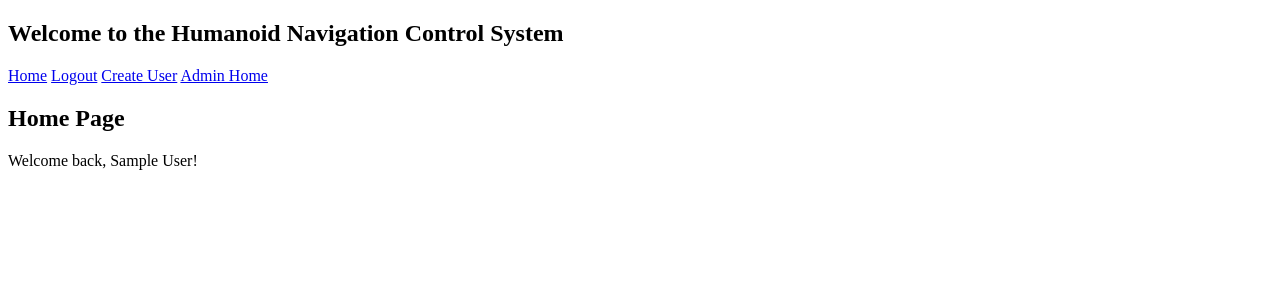
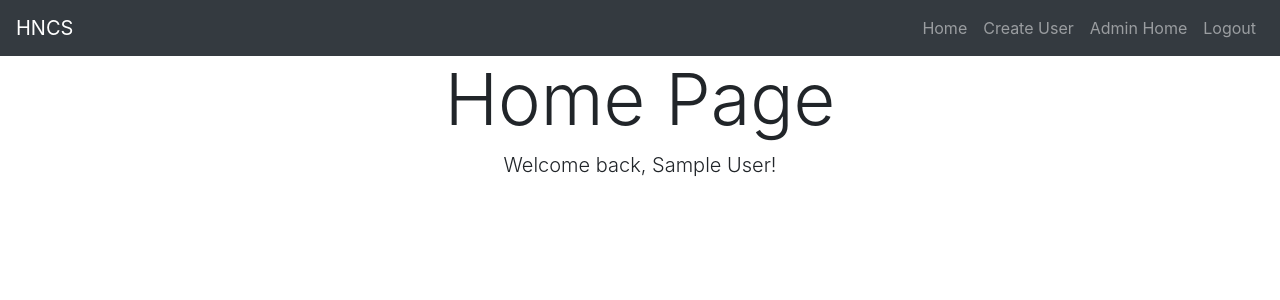
Before and after one commit to Auzzzz/SEPM-Assignment, a Flask app: page /home in a window 1280 px wide. Shown: the top 300 px of the page. Run offline with Flask 2, Linux system fonts and the light colour scheme; the visitor is signed in with stand-in values (Sample User, id 1); some libraries are stand-ins or nearby versions.

Commit message:
Updated UI

```diff
--- a/templates/header.html
+++ b/templates/header.html
@@ -3,19 +3,34 @@
 	<head>
 		<meta charset="utf-8">
 		<title>{% block title %}{% endblock %}</title>
+		<link rel="stylesheet" href="https://stackpath.bootstrapcdn.com/bootstrap/4.5.2/css/bootstrap.min.css" integrity="sha384-JcKb8q3iqJ61gNV9KGb8thSsNjpSL0n8PARn9HuZOnIxN0hoP+VmmDGMN5t9UJ0Z" crossorigin="anonymous">
 	</head>
 	<body>
-		<nav class="navtop">
-			<div>
-				<h1>Welcome to the Humanoid Navigation Control System</h1>
-                <a href="{{ url_for('home') }}"> Home</a>
-				<a href="{{ url_for('logout') }}"> Logout</a>
-				<a href="{{ url_for('adminCreateUser') }}"> Create User</a>
-				<a href="{{ url_for('adminHome') }}"> Admin Home</a>
+		<nav class="navbar navbar-expand-lg navbar-light bg-dark navbar-dark">
+			<a class="navbar-brand" href="#">HNCS</a>
+			<div class="collapse navbar-collapse" id="navbarSupportedContent">
+				<ul class="navbar-nav ml-auto">
+				<!-- <h1>Welcome to the Humanoid Navigation Control System</h1> -->
+				<li class="nav-item">
+					<a class="nav-link"  href="{{ url_for('home') }}"> Home</a>
+				</li>
+				<li class="nav-item">
+					<a  class="nav-link" href="{{ url_for('adminCreateUser') }}"> Create User</a>
+				</li>
+				<li class="nav-item">
+					<a class="nav-link"  href="{{ url_for('adminHome') }}"> Admin Home</a>
+				</li>
+				<li class="nav-item">
+					<a class="nav-link"  href="{{ url_for('logout') }}"> Logout</a>
+				</li>
+				</ul>
 			</div>
 		</nav>
 		<div>
 			{% block content %}{% endblock %}
 		</div>
 	</body>
+	<script src="https://code.jquery.com/jquery-3.5.1.slim.min.js" integrity="sha384-DfXdz2htPH0lsSSs5nCTpuj/zy4C+OGpamoFVy38MVBnE+IbbVYUew+OrCXaRkfj" crossorigin="anonymous"></script>
+<script src="https://cdn.jsdelivr.net/npm/popper.js@1.16.1/dist/umd/popper.min.js" integrity="sha384-9/reFTGAW83EW2RDu2S0VKaIzap3H66lZH81PoYlFhbGU+6BZp6G7niu735Sk7lN" crossorigin="anonymous"></script>
+<script src="https://stackpath.bootstrapcdn.com/bootstrap/4.5.2/js/bootstrap.min.js" integrity="sha384-B4gt1jrGC7Jh4AgTPSdUtOBvfO8shuf57BaghqFfPlYxofvL8/KUEfYiJOMMV+rV" crossorigin="anonymous"></script>
 </html>
--- a/templates/index.html
+++ b/templates/index.html
@@ -2,6 +2,8 @@
 {% block title %}Home{% endblock %}
 
 {% block content %}
-<h2>Home Page</h2>
-<p>Welcome back, {{ session['name'] }}!</p>
+<div class="container">
+<h2 class="display-3 text-center">Home Page</h2>
+<p class="lead text-center">Welcome back, {{ session['name'] }}!</p>
+</div>
 {% endblock %}
--- a/templates/login.html
+++ b/templates/login.html
@@ -5,8 +5,8 @@
 		<title>Login</title>
 	</head>
 	<body>
-		<div class="login">
-			<h1>Login</h1>
+		<div class="container">
+			<h1 class="display-3 text-center" >Login</h1>
 			<form action="{{ url_for('login') }}" method="post">
 				<input type="text" name="accountid" placeholder="Staff ID" id="accountid" required>
 				<input type="password" name="password" placeholder="Password" id="password" required>
```
